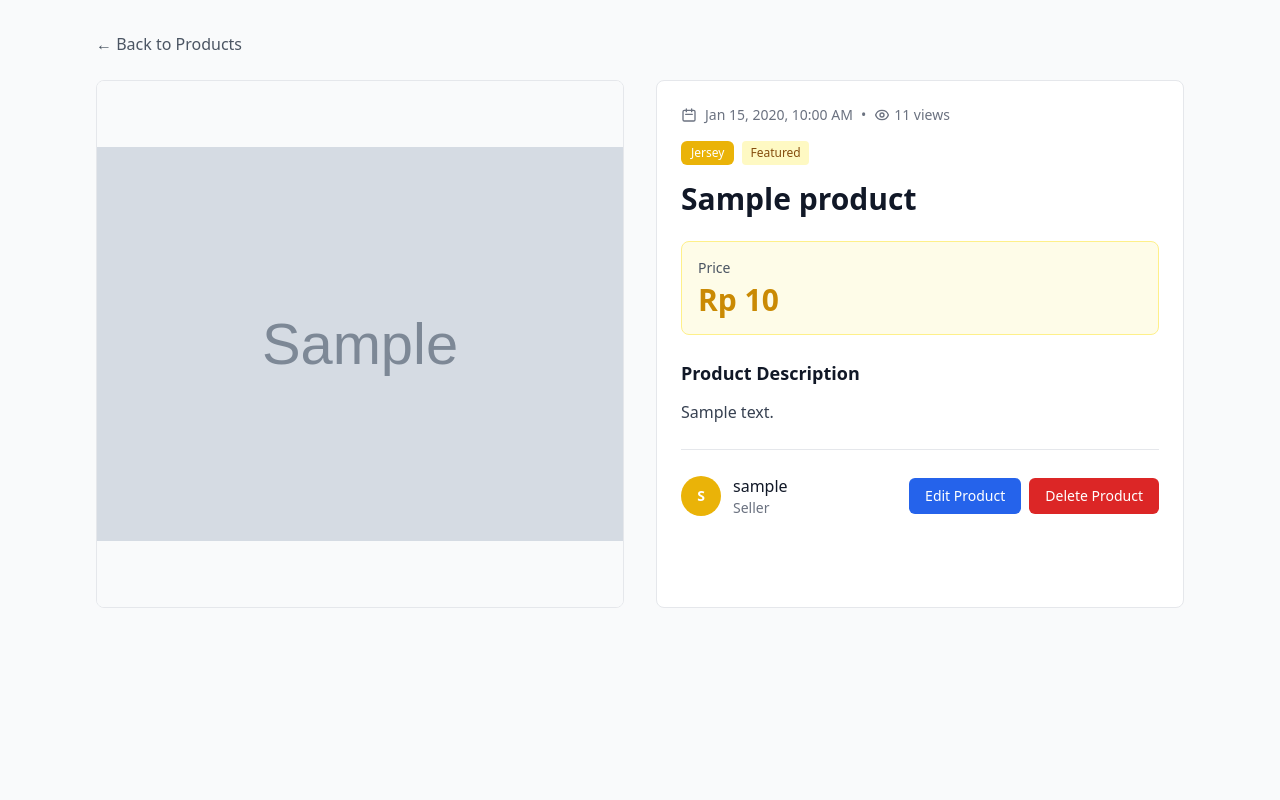
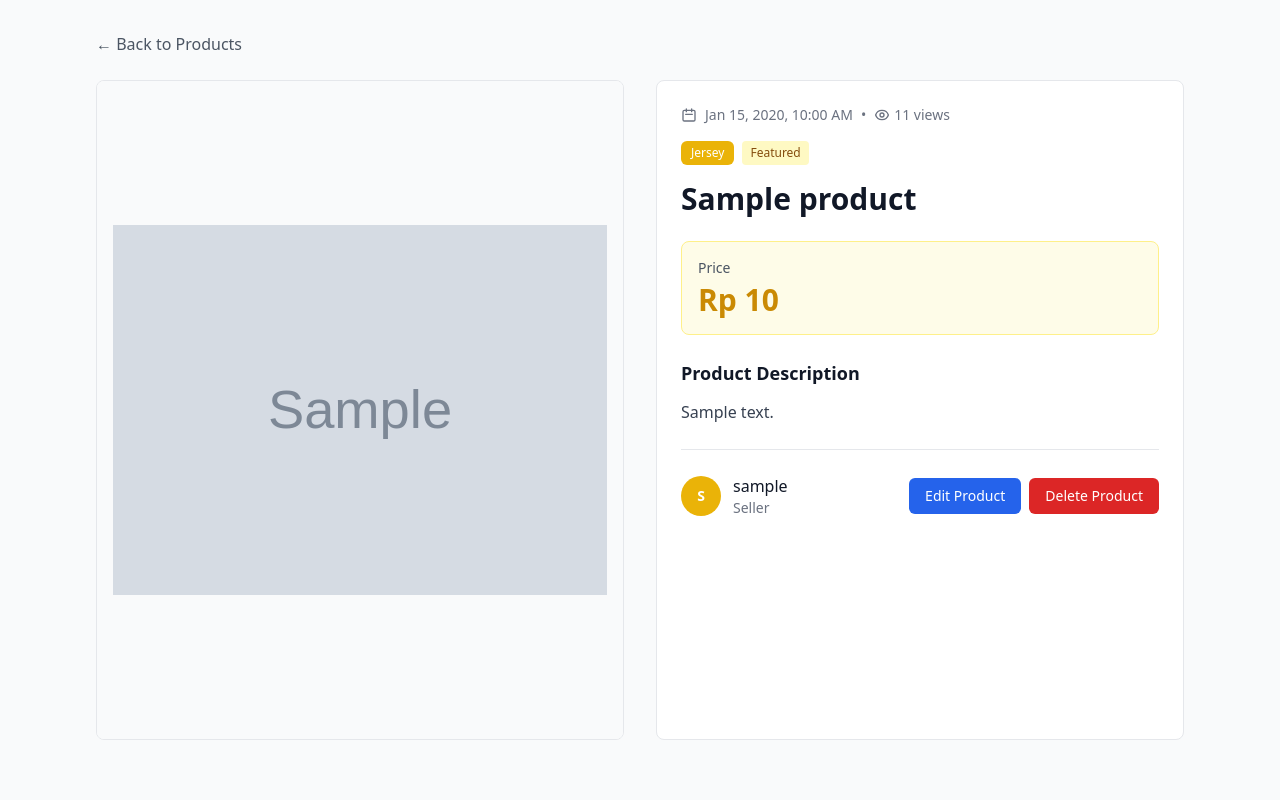
Before and after one commit to nathanslh/madrid-store, a Django app: page /product/00000000-0000-0000-0000-000000000001/ in a window 1280 px wide. Run offline with Django 5.2, Linux system fonts and the light colour scheme; a user stored in the database is signed in; tables that the repository leaves empty hold one stand-in row (values such as "Sample post"); grey boxes marked "Sample" are stand-in pictures; some libraries are stand-ins or nearby versions.

Commit message:
tugas 6 selesai

```diff
--- a/main/templates/product_detail.html
+++ b/main/templates/product_detail.html
@@ -39,11 +39,11 @@
 
             <!-- Product Image Section -->
             <div class="bg-white rounded-lg border border-gray-200 overflow-hidden">
-                <div id="product-image-container" class="aspect-square relative overflow-hidden bg-gray-50 flex items-center justify-center">
+                <div id="product-image-container" class="relative bg-gray-50 flex items-center justify-center aspect-[4/5]">
                     <img id="product-image"
                          src=""
                          alt=""
-                         class="w-full h-full object-contain hidden">
+                         class="w-full h-full object-contain p-4 hidden">
                     <div id="no-image" class="text-gray-400 text-center">
                         <div class="text-6xl mb-2">📦</div>
                         <p>No image available</p>
```
